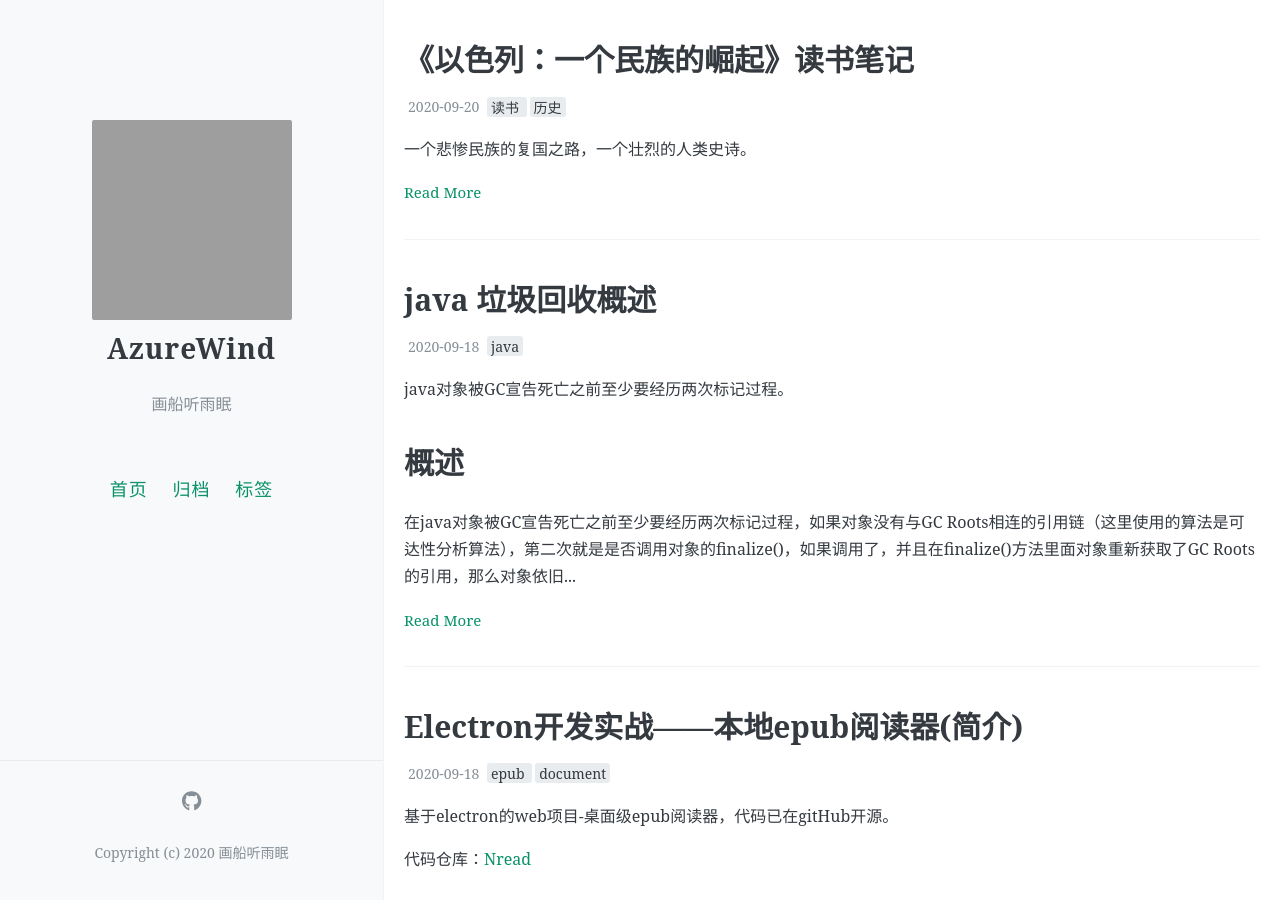
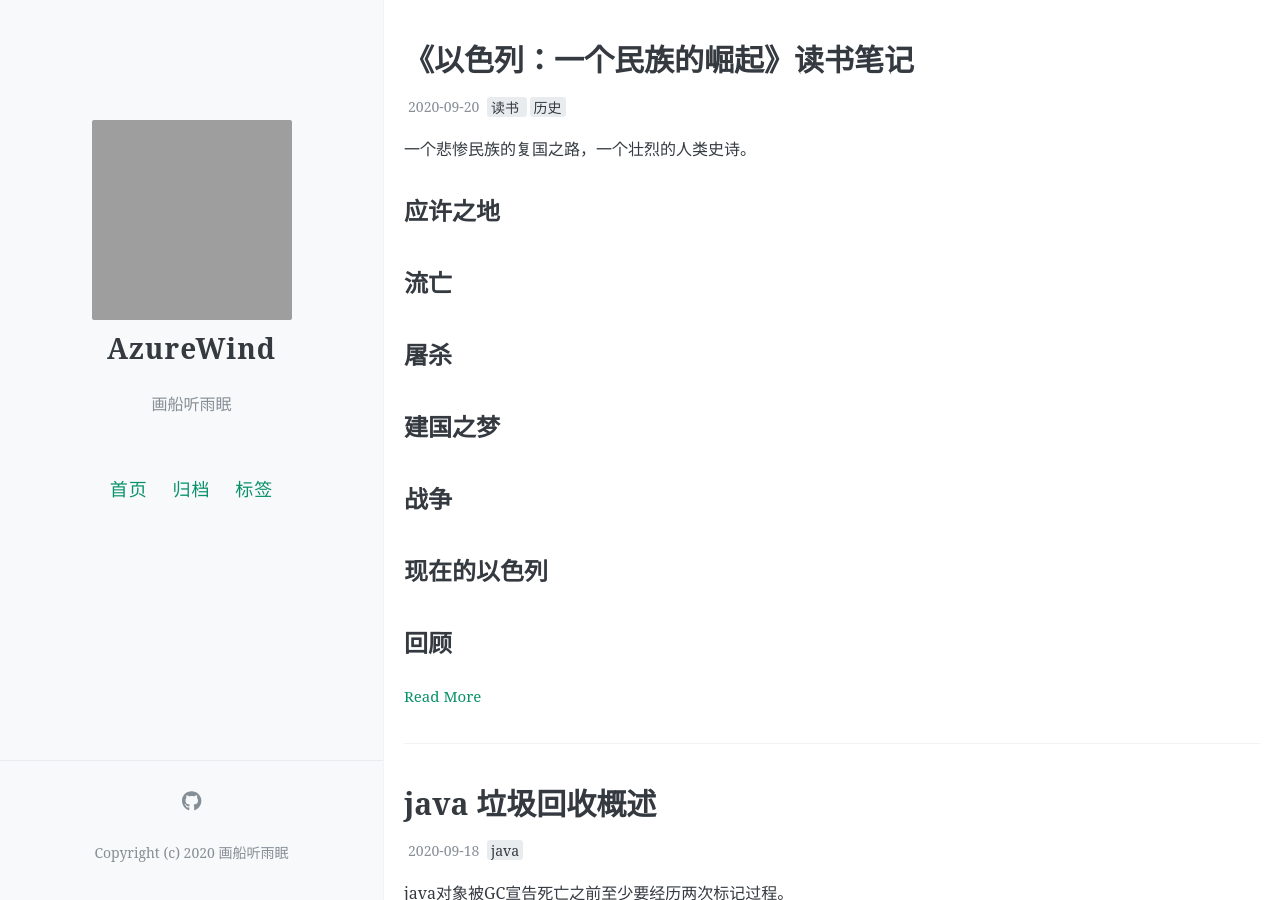
Before and after one commit to poison0/poison0.github.io, a Jekyll site: the page built from index.html, in a window 1280 px wide and 900 px high. Built offline with Jekyll 4.4.1, drawn with Linux system fonts in a browser that asks for light colours; the list of posts is cut into pages by our own code; comment, search, counter and statistics services are not loaded; grey boxes are pictures that could not be loaded.

Commit message:
以色列

```diff
--- a/_posts/2020-09-18-book-Israel.markdown
+++ b/_posts/2020-09-18-book-Israel.markdown
@@ -8,3 +8,17 @@ tags: [读书,历史]
 comments: true
 ---
 一个悲惨民族的复国之路，一个壮烈的人类史诗。
+
+## 应许之地
+
+## 流亡
+
+## 屠杀
+
+## 建国之梦
+
+## 战争
+
+## 现在的以色列
+
+## 回顾
```
